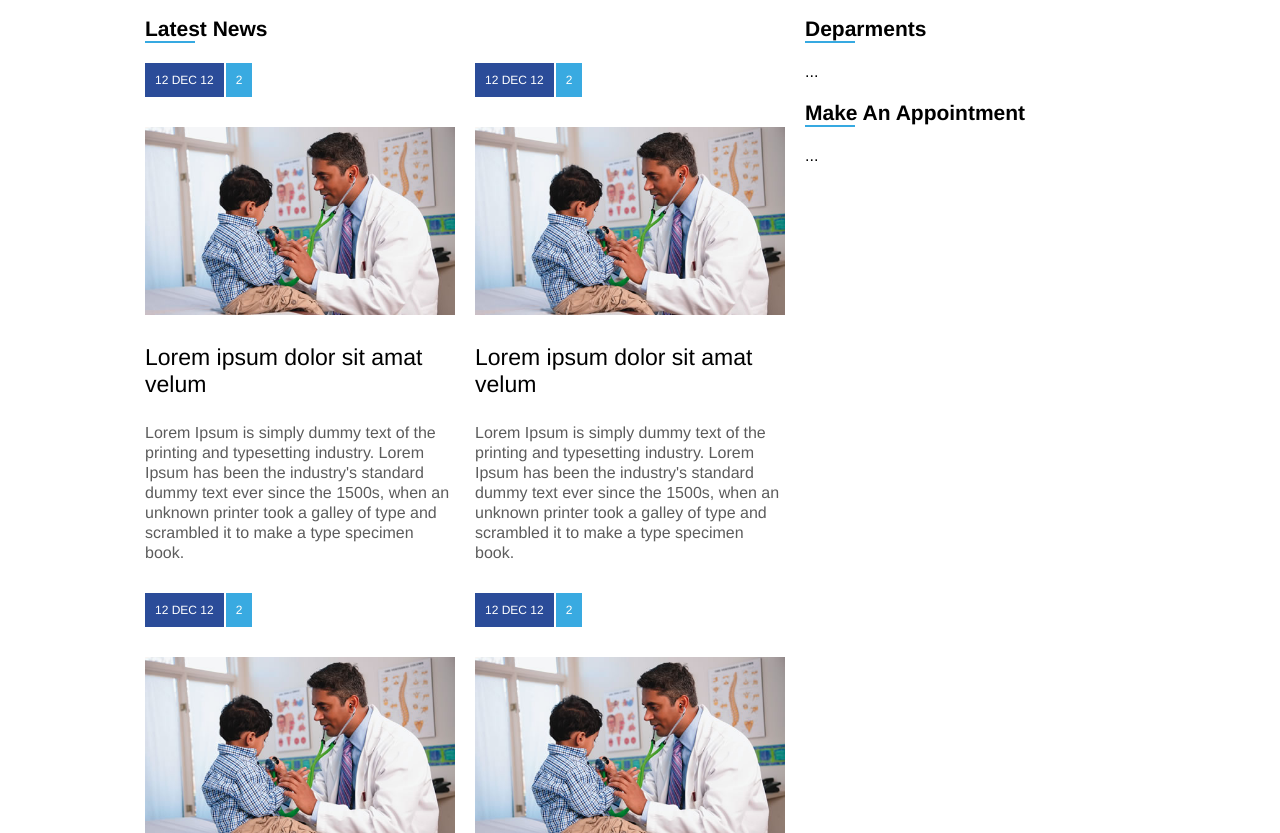
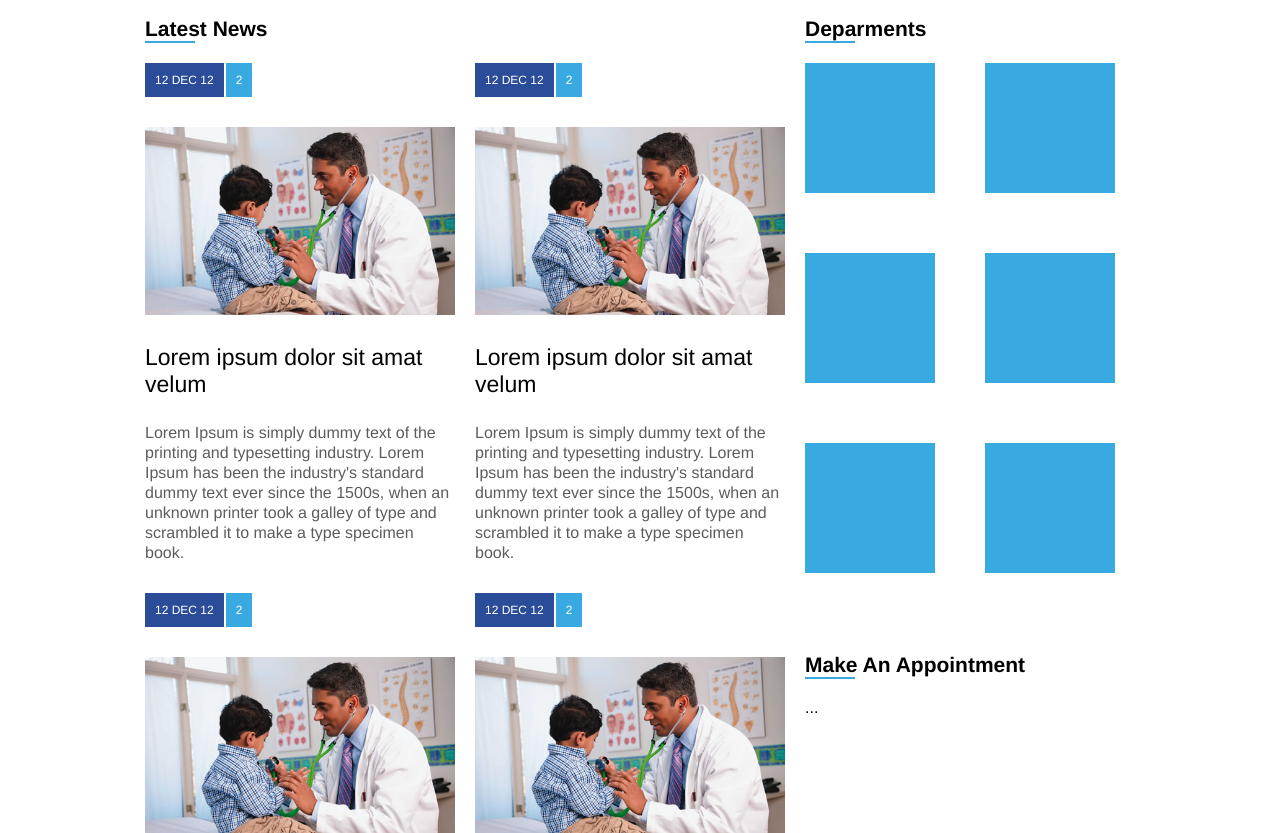
Before and after one commit to fredericoespeschit/layout-flexbox, a plain HTML site: page index.html in a window 1280 px wide. Shown: the part 793-1626 px from the top of the page. Drawn offline with Linux system fonts and the light colour scheme; files that its build step writes are made by us from their sources; files whose address does not match are found by name.

Commit message:
Geral > blocks lateral

```diff
--- a/assets/css/style.css
+++ b/assets/css/style.css
@@ -1,6 +1,7 @@
 * {
     margin: 0;
     padding: 0;
+
 }
 
 body {
@@ -183,6 +184,7 @@ nav a:hover {
 article {
     flex: 1;
     min-width: 300px;
+
     margin-right: 20px;
 }
 article a {
@@ -191,6 +193,7 @@ article a {
 
 article .data {
     display: flex;
+
 }
 
 article .posted {
@@ -230,3 +233,19 @@ article .resume {
     line-height: 20px;
     margin-bottom: 30px;
 }
+
+
+#blocks {
+    width: 300px;
+    display: flex;
+    flex-wrap: wrap;
+    justify-content: space-between;
+
+}
+article .block {
+    display: flex;
+    margin-bottom: 60px;
+    width: 130px;
+    height: 130px;
+    background-color: #39aae1;
+}
--- a/index.html
+++ b/index.html
@@ -200,8 +200,26 @@
 
                         </div>
                     </div>
-                    <div class="widget-boby">
-                        ...
+                    <div class="widget-boby flex">
+
+                        <article id="blocks">
+                            <div class="block"></div>
+
+                            <div class="block"></div>
+
+                            <div class="block"></div>
+
+                            <div class="block"></div>
+
+                            <div class="block"></div>
+
+                            <div class="block"></div>
+                        </article>
+
+                        <article>
+
+                        </article>
+
                     </div>
 
                 </div>
```
